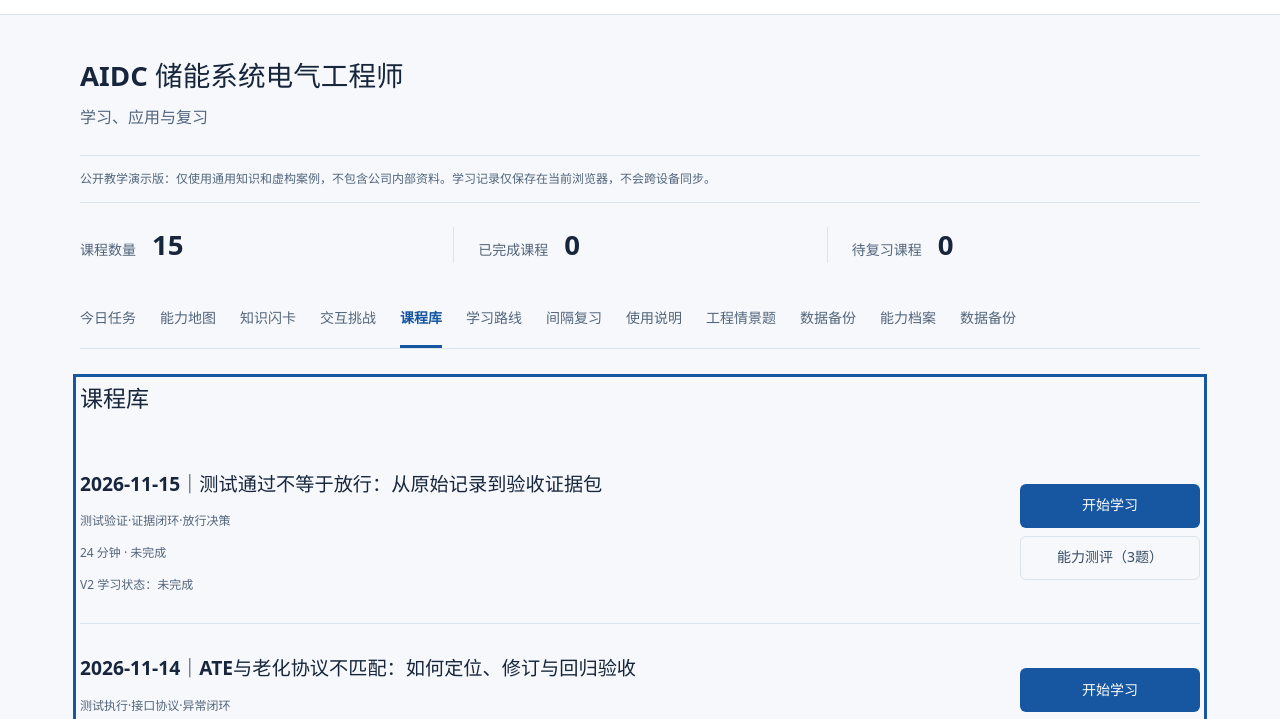
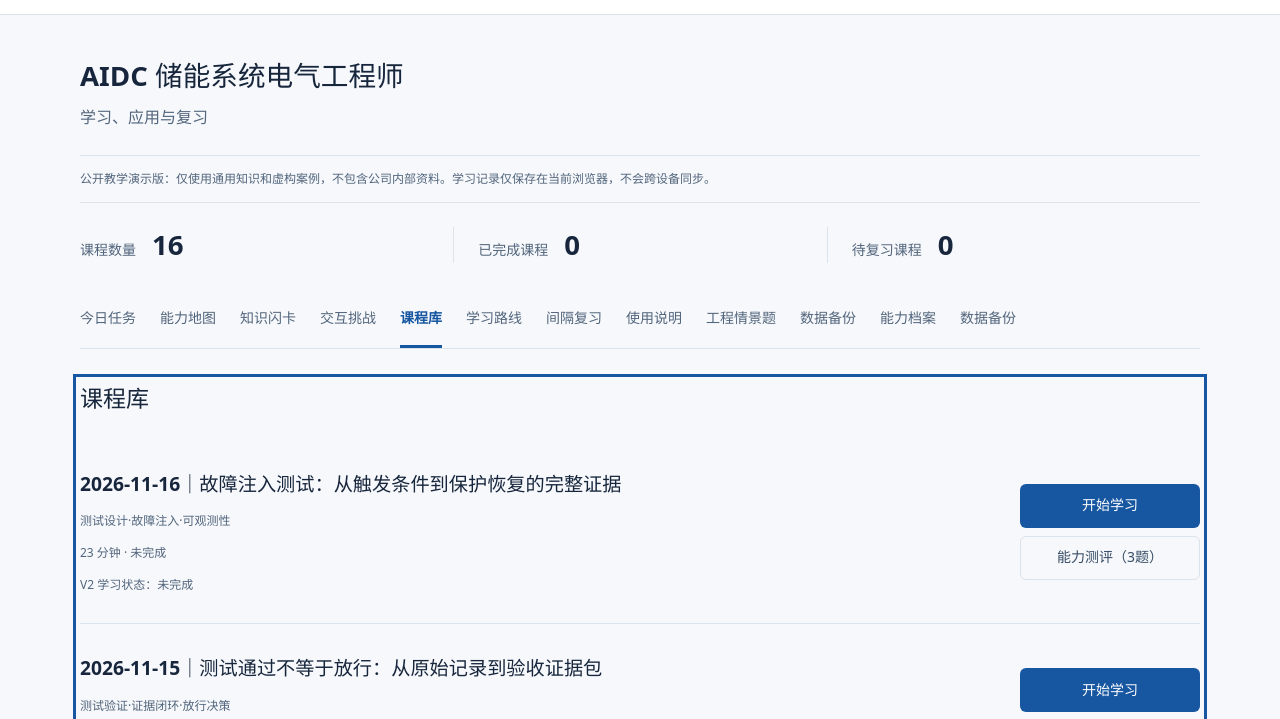
Before and after one commit to ziyoung888-prog/xwd-engineering-academy, a plain HTML site: page index.html in a window 1280 px wide. Shown: the part 81-800 px from the top of the page. Drawn offline with Linux system fonts and the light colour scheme.

Commit message:
Register November 16 daily engineering lesson

```diff
--- a/index.html
+++ b/index.html
@@ -47,4 +47,4 @@ function tab(name){document.querySelectorAll('.toolbar button').forEach(x=>x.cla
 function openLesson(id){let l=lessons.find(x=>x.id===id);if(!l)return;document.getElementById('view').innerHTML='<article><div class="row"><span class="pill">'+esc(l.category)+' · '+l.time+' 分钟</span><button class="secondary" onclick="tab(\'courses\')">返回课程库</button></div><h2>'+esc(l.title)+'</h2>'+l.sections.map((s,i)=>'<section><h3>'+(i+1)+'. '+esc(s[0])+'</h3><p>'+esc(s[1])+'</p></section>').join('')+'<section><h3>知识检查</h3><div class="question"><strong>'+esc(l.q)+'</strong>'+l.opts.map((o,i)=>'<label><input type="radio" name="ans" value="'+i+'">'+esc(o)+'</label>').join('')+'</div><button onclick="grade(\''+id+'\')">提交答案</button><p id="result" aria-live="polite"></p></section></article>'}
 function grade(id){let l=lessons.find(x=>x.id===id),s=document.querySelector('input[name="ans"]:checked'),el=document.getElementById('result');if(!s){el.textContent='请选择答案。';return}if(Number(s.value)!==l.answer){el.textContent='尚未通过：'+l.explain;return}let p=state[id]||{},was=p.completed;p.completed=true;p.lastReviewed=Date.now();p.reviewCount=was?Math.min((p.reviewCount||0)+1,3):0;state[id]=p;save();stats();el.textContent='回答正确！'+l.explain+' 已记录学习进度，下次复习日期：'+new Date(dueDate(p)).toLocaleDateString('zh-CN')}
 stats();tab('courses');
-</script><script src="v2.js"></script><script src="v3.js"></script><script src="interface.js"></script><script src="worklist.js"></script><script src="missions.js"></script><script src="cockpit.js"></script><script src="ability.js"></script><script src="circuit.js"></script><script src="backup-v4.js"></script><script src="daily-2026-11-03.js"></script><script src="daily-2026-11-04.js"></script><script src="daily-2026-11-05.js"></script><script src="daily-2026-11-06.js"></script><script src="daily-2026-11-07.js"></script><script src="daily-2026-11-08.js"></script><script src="daily-2026-11-10.js"></script><script src="daily-2026-11-11.js"></script><script src="daily-2026-11-12.js"></script><script src="daily-2026-11-13.js"></script><script src="daily-2026-11-14.js"></script><script src="daily-2026-11-15.js"></script></body></html>
+</script><script src="v2.js"></script><script src="v3.js"></script><script src="interface.js"></script><script src="worklist.js"></script><script src="missions.js"></script><script src="cockpit.js"></script><script src="ability.js"></script><script src="circuit.js"></script><script src="backup-v4.js"></script><script src="daily-2026-11-03.js"></script><script src="daily-2026-11-04.js"></script><script src="daily-2026-11-05.js"></script><script src="daily-2026-11-06.js"></script><script src="daily-2026-11-07.js"></script><script src="daily-2026-11-08.js"></script><script src="daily-2026-11-10.js"></script><script src="daily-2026-11-11.js"></script><script src="daily-2026-11-12.js"></script><script src="daily-2026-11-13.js"></script><script src="daily-2026-11-14.js"></script><script src="daily-2026-11-15.js"></script><script src="daily-2026-11-16.js"></script></body></html>
```
